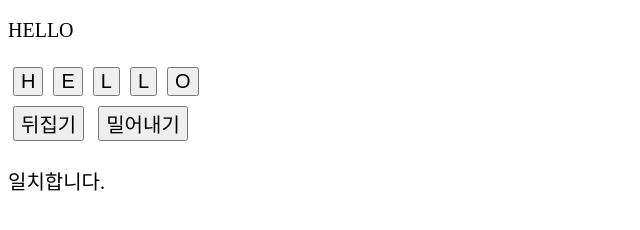
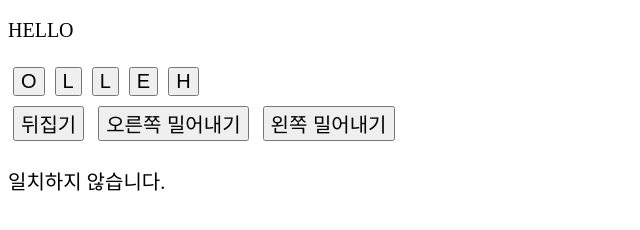
Before and after one commit to somedaycode/mini-project, a plain HTML site: page puzzle/15-puzzle/word.html in a window 1280 px wide. Both pictures are taken after a click on the button "뒤집기". Shown: the part 70-300 px from the top of the page, without its empty margins (0-640 px from the left). Drawn offline with Linux system fonts and the light colour scheme.

Commit message:
단어 움직이기 퍼즐 구현. 뒤집기버튼, 오른쪽,왼쪽 밀어내기

```diff
--- a/puzzle/15-puzzle/word.html
+++ b/puzzle/15-puzzle/word.html
@@ -13,6 +13,7 @@
         margin: 5px;
       }
     </style>
+    <script src="word.js" defer></script>
   </head>
   <body>
     <h1>단어 움직이기 퍼즐</h1>
@@ -21,22 +22,10 @@
       <div id="word2"></div>
       <div id="butns">
         <button onclick="swap(event)">뒤집기</button>
-        <button onclick="shift(event)">밀어내기</button>
+        <button onclick="rShift(event)">오른쪽 밀어내기</button>
+        <button onclick="lShift(event)">왼쪽 밀어내기</button>
       </div>
       <p id="check">일치합니다.</p>
     </div>
-    <script>
-      const str = document.querySelector('#word1').textContent;
-      const word2 = document.querySelector('#word2');
-
-      for (let i = 0; i < str.length; i++) {
-        var btn = document.createElement('button');
-        btn.innerHTML = str[i];
-        word2.appendChild(btn);
-      }
-
-      const swap = (e) => console.log('swap');
-      const shift = (e) => console.log('shift');
-    </script>
   </body>
 </html>
--- /dev/null
+++ b/puzzle/15-puzzle/word.js
@@ -0,0 +1,49 @@
+const str = document.querySelector('#word1').textContent;
+const word2 = document.querySelector('#word2');
+const game = {};
+game.word = str.split('');
+game.btns = [];
+
+for (let i = 0; i < str.length; i++) {
+  var btn = document.createElement('button');
+  btn.innerHTML = str[i];
+  word2.appendChild(btn);
+  game.btns.push(btn);
+}
+
+game.copyBtnText = () => {
+  for (let i = 0; i < game.word.length; i++) {
+    game.btns[i].innerHTML = game.word[i];
+  }
+};
+
+// 버튼 기능들
+const swap = (e) => {
+  game.word.reverse();
+  game.copyBtnText();
+  resultCheck();
+};
+
+const rShift = (e) => {
+  const s = game.word.pop();
+  game.word.unshift(s);
+  game.copyBtnText();
+  resultCheck();
+};
+
+const lShift = (e) => {
+  const s = game.word.shift();
+  game.word.push(s);
+  game.copyBtnText();
+  resultCheck();
+};
+
+// 결과값 확인
+const resultCheck = () => {
+  const result = document.querySelector('#check');
+  if (game.word.join('') !== str) {
+    result.textContent = '일치하지 않습니다.';
+  } else if (game.word.join('') === str) {
+    result.textContent = '일치합니다.';
+  }
+};
```
